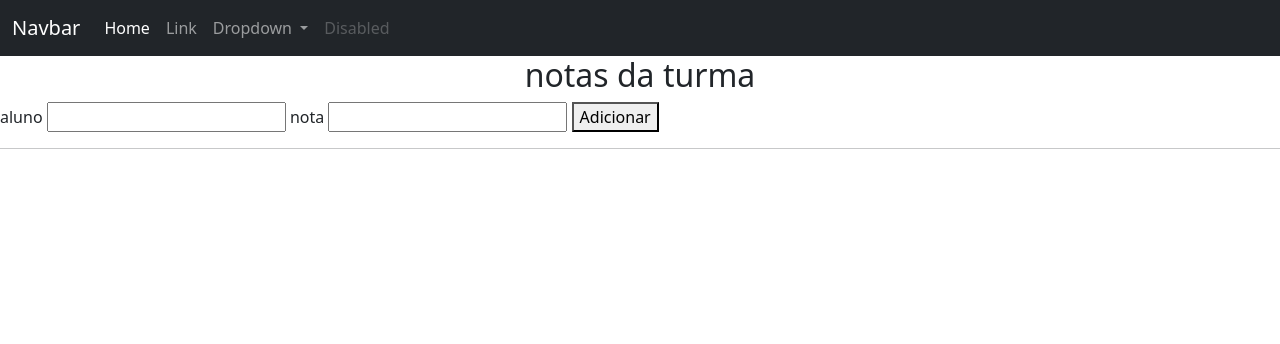
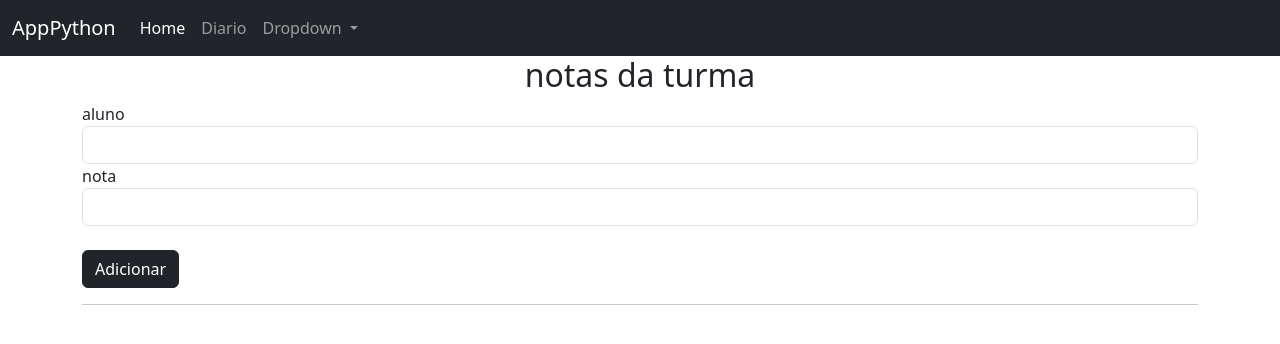
Before and after one commit to LeandroEdv/OBC_Curso_Python, a Flask app: page /diario in a window 1280 px wide. Shown: the top 344 px of the page. Run offline with Flask 3, Linux system fonts and the light colour scheme.

Commit message:
ajustes visuais

```diff
--- a/Flask/templates/base.html
+++ b/Flask/templates/base.html
@@ -9,17 +9,17 @@
 <body>
     <nav class="navbar navbar-expand-lg bg-dark navbar-dark">
         <div class="container-fluid">
-          <a class="navbar-brand" href="#">Navbar</a>
+          <a class="navbar-brand" href="{{url_for('principal')}}">AppPython</a>
           <button class="navbar-toggler" type="button" data-bs-toggle="collapse" data-bs-target="#navbarSupportedContent" aria-controls="navbarSupportedContent" aria-expanded="false" aria-label="Toggle navigation">
             <span class="navbar-toggler-icon"></span>
           </button>
           <div class="collapse navbar-collapse" id="navbarSupportedContent">
             <ul class="navbar-nav me-auto mb-2 mb-lg-0">
               <li class="nav-item">
-                <a class="nav-link active" aria-current="page" href="#">Home</a>
+                <a class="nav-link active" aria-current="page" href="{{url_for('principal')}}">Home</a>
               </li>
               <li class="nav-item">
-                <a class="nav-link" href="#">Link</a>
+                <a class="nav-link" href="{{url_for('diario')}}">Diario</a>
               </li>
               <li class="nav-item dropdown">
                 <a class="nav-link dropdown-toggle" href="#" role="button" data-bs-toggle="dropdown" aria-expanded="false">
@@ -32,16 +32,18 @@
                   <li><a class="dropdown-item" href="#">Something else here</a></li>
                 </ul>
               </li>
-              <li class="nav-item">
-                <a class="nav-link disabled" aria-disabled="true">Disabled</a>
-              </li>
             </ul>
           </div>
         </div>
       </nav>
-    {% block conteudo %}
+      <div class="container">
+        {% block conteudo %}
 
-    {% endblock conteudo %}
+
+
+        {% endblock conteudo %}
+      </div>
+
     <script src="https://cdn.jsdelivr.net/npm/bootstrap@5.3.2/dist/js/bootstrap.bundle.min.js" integrity="sha384-C6RzsynM9kWDrMNeT87bh95OGNyZPhcTNXj1NW7RuBCsyN/o0jlpcV8Qyq46cDfL" crossorigin="anonymous"></script>
 </body>
 </html>
--- a/Flask/templates/sobre.html
+++ b/Flask/templates/sobre.html
@@ -1,18 +1,29 @@
 {% extends 'base.html' %}
 {% block conteudo %}
     <h2 style="text-align: center;">notas da turma</h2>
-    <form action="{{url_for('diario')}}" method="POST">
+    <form class="form-group" action="{{url_for('diario')}}" method="POST">
         <label for="">aluno</label>
-        <input type="text" name="aluno">
+        <input class="form-control" type="text" name="aluno">
         <label for="">nota</label>
-        <input type="text" name="nota">
-        <button>Adicionar</button>
+        <input class="form-control" type="text" name="nota">
+        <br>
+        <button class="btn btn-dark">Adicionar</button>
     </form>
     <hr>
+    <br>
     {% for registro in registros %}
-    <details>
-        <summary>{{registro.aluno}}</summary>
-        <P>{{registro.nota}}</P>
-    </details>
+
+    <p>
+        <a class="btn btn-secondary" data-bs-toggle="collapse" href="#collapse_{{registro.aluno}}" role="button" aria-expanded="false" aria-controls="#collapse_{{registro.aluno}}">
+            {{registro.aluno}}
+        </a>
+
+      </p>
+      <div class="collapse" id="collapse_{{registro.aluno}}">
+        <div class="card card-body">
+            {{registro.nota}}
+        </div>
+      </div>
+
     {% endfor %}
 {% endblock conteudo %}
```
Also changed, not shown: Flask/templates/index.html (+5 -5 lines).
